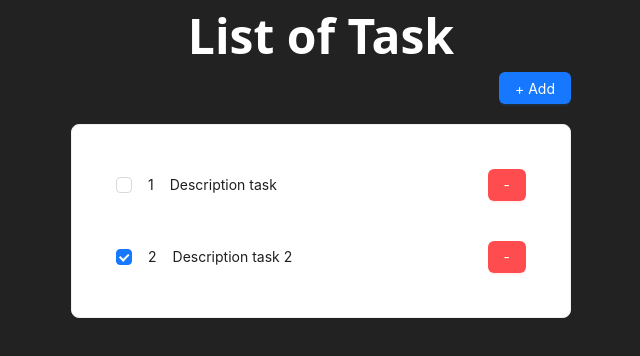
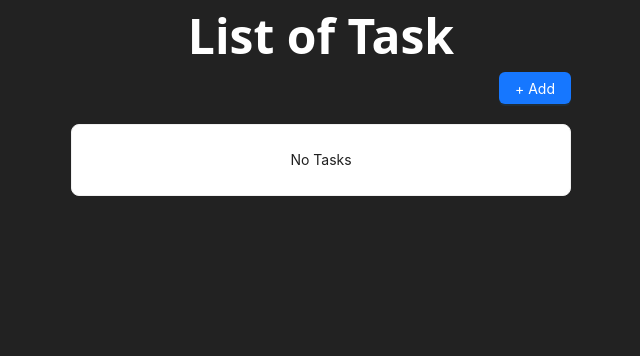
Before and after one commit to hesoler/lista-tareas, a React (Vite) app: page / in a window 1280 px wide. Shown: the top 356 px of the page, without its empty margins (319-959 px from the left). Built offline with nearby package versions, Linux system fonts and the light colour scheme.

Commit message:
refactor: Best practices.

```diff
--- a/src/components/Task.tsx
+++ b/src/components/Task.tsx
@@ -2,14 +2,15 @@ import React from "react";
 import { TaskType } from "../d.types";
 import { Button, Checkbox, Space } from "antd";
 import useTaskStore from "../contexts/tasksStore";
+import { CheckboxChangeEvent } from "antd/es/checkbox";
 
 const Task = ({ task }: { task: TaskType }) => {
   const { editTask, removeTask } = useTaskStore();
 
-  const changeCompletedTask = () => {
-    const edit = task;
-    edit.completed = !task.completed;
-    editTask(task.id, edit);
+  const changeCompletedTask = (event: CheckboxChangeEvent) => {
+    const setCompleted = event.target.checked;
+    const updatedTask = { ...task, completed: setCompleted }
+    editTask(task.id, updatedTask);
   };
 
   return (
@@ -18,8 +19,7 @@ const Task = ({ task }: { task: TaskType }) => {
         <Space size="middle">
           <Checkbox
             checked={task.completed}
-            onChange={changeCompletedTask}
-          ></Checkbox>
+            onChange={changeCompletedTask} />
           <p>{task.id}</p>
           <p>{task.title}</p>
         </Space>
--- a/src/contexts/tasksStore.ts
+++ b/src/contexts/tasksStore.ts
@@ -1,18 +1,15 @@
 import { create } from "zustand";
-import { TaskType } from "../d.types";
+import { TaskType, idType } from "../d.types";
 
 interface TaskState {
   tasks: TaskType[];
   addTask: (task: TaskType) => void;
-  editTask: (id: number, updataTask: Partial<TaskType>) => void;
-  removeTask: (id: number) => void;
+  editTask: (id: idType, updataTask: Partial<TaskType>) => void;
+  removeTask: (id: idType) => void;
 }
 
 const useTaskStore = create<TaskState>((set) => ({
-  tasks: [
-    { id: 1, title: "Description task", completed: false },
-    { id: 2, title: "Description task 2", completed: true },
-  ],
+  tasks: [],
   addTask: (task) => set((state) => ({ tasks: [...state.tasks, task] })),
   editTask: (id, updatedTask) =>
     set((state) => ({
--- a/src/pages/AddTask.tsx
+++ b/src/pages/AddTask.tsx
@@ -4,30 +4,32 @@ import { Button, Flex, Form, Input } from "antd";
 import { Link } from "react-router-dom";
 
 const AddTask = () => {
-  const { tasks, addTask } = useTaskStore();
-  const [newTask, setNewTask] = useState({
-    id: tasks.length + 1,
-    title: "",
-  });
+  const { addTask } = useTaskStore();
+  const [title, setTitle] = useState('')
 
-  const handleInputChange = (e) => {
-    setNewTask({ ...newTask, title: e.target.value });
+  const handleInputChange = (e: React.ChangeEvent<HTMLInputElement>) => {
+    setTitle(e.target.value);
   };
 
   const onSubmit = () => {
+    if (title.trim().length < 1) return;
+
+    const newTask = {
+      id: crypto.randomUUID(),
+      title,
+      completed: false
+    };
     addTask(newTask);
-    setNewTask({
-      id: crypto.randomUUID(),
-      title: "",
-    });
+    setTitle('')
   };
+
   return (
     <>
       <Form onFinish={onSubmit} className="container">
         <Flex gap="10px">
           <Input
             placeholder="Enter the new Task"
-            value={newTask.title}
+            value={title}
             onChange={handleInputChange}
           />
           <Button type="primary" htmlType="submit">
```
